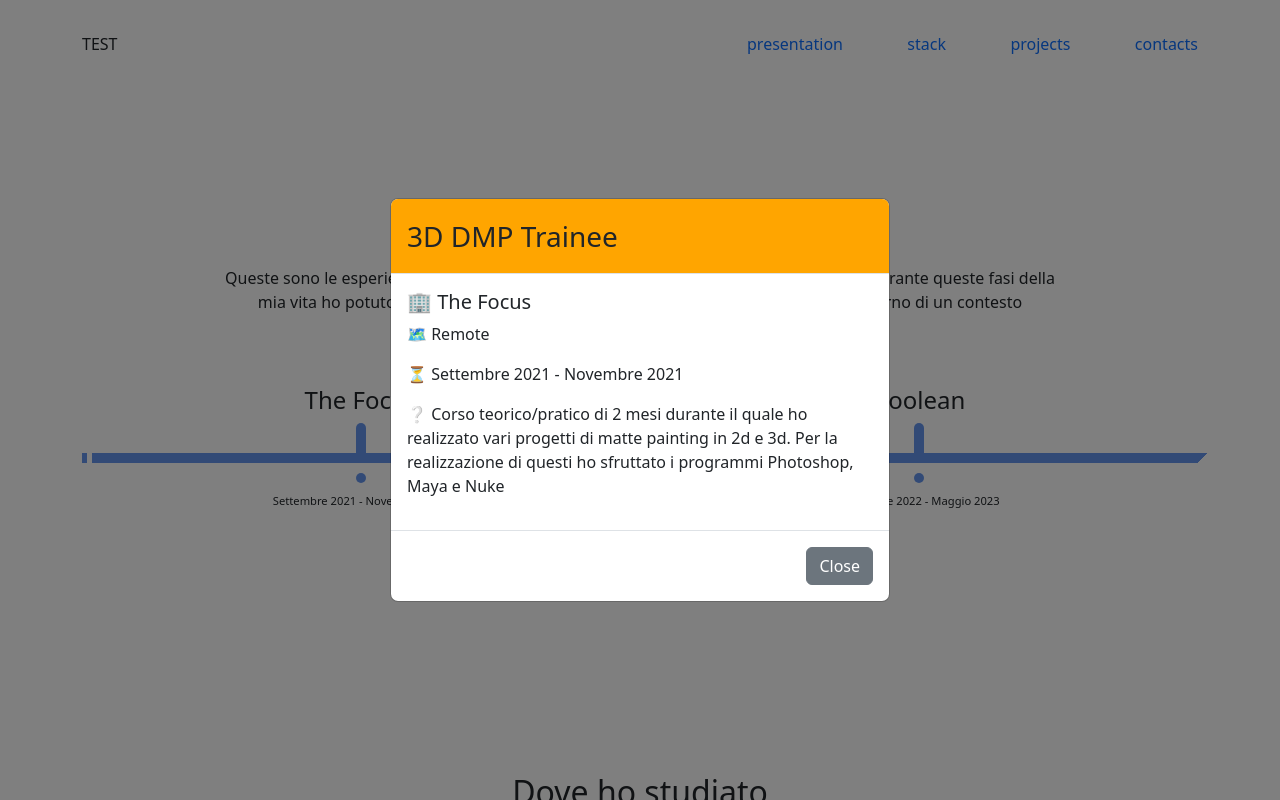
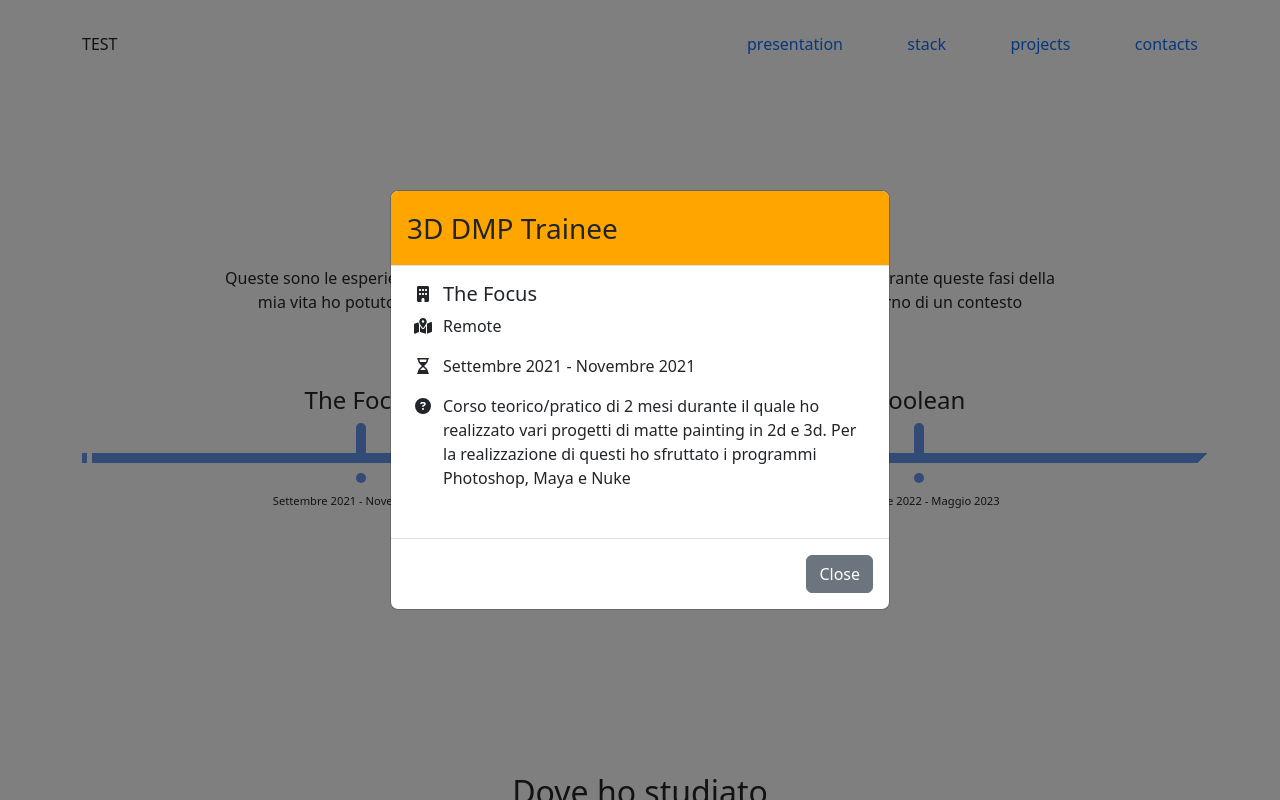
Before and after one commit to LorenzoNicco/LorenzoNicco.github.io, a Vue app: page /bio in a window 1280 px wide. Both pictures are taken after a click on the element "The Focus". Shown: the part 1031-1831 px from the top of the page. Built offline with nearby package versions, Linux system fonts and the light colour scheme.

Commit message:
Update modale con lista di fontawesome

```diff
--- a/src/components/RoadmapSection.vue
+++ b/src/components/RoadmapSection.vue
@@ -27,15 +27,27 @@
                         <h2 class="modal-title fs-3" id="exampleModalLabel">{{ data.title }}</h2>
                     </div>
 
-                    <div class="modal-body">
-                        <h5>🏢 {{ data.company }}</h5>
+                    <ul class="modal-body list-unstyled ms-5 ps-1">
+                        <li>
+                            <span class="fa-li"><font-awesome-icon icon="fa-solid fa-building" /></span>
+                            <h5>{{ data.company }}</h5>
+                        </li>
 
-                        <p>🗺 {{ data.location }}</p>
+                        <li>
+                            <span class="fa-li"><font-awesome-icon icon="fa-solid fa-map-location-dot" /></span>
+                            <p>{{ data.location }}</p>
+                        </li>
 
-                        <p>⏳ {{ data.duration }}</p>
+                        <li>
+                            <span class="fa-li"><font-awesome-icon icon="fa-regular fa-hourglass-half" /></span>
+                            <p>{{ data.duration }}</p>
+                        </li>
 
-                        <p>❔ {{ data.description }}</p>
-                    </div>
+                        <li>
+                            <span class="fa-li"><font-awesome-icon icon="fa-solid fa-circle-question" /></span>
+                            <p>{{ data.description }}</p>
+                        </li>
+                    </ul>
 
                     <div class="modal-footer">
                         <button type="button" class="btn btn-secondary" data-bs-dismiss="modal">Close</button>
--- a/src/main.js
+++ b/src/main.js
@@ -15,8 +15,12 @@ import { faUserSecret } from '@fortawesome/free-solid-svg-icons';
 import { faGithub } from '@fortawesome/free-brands-svg-icons';
 import { faLinkedin } from '@fortawesome/free-brands-svg-icons';
 import { faEnvelope } from '@fortawesome/free-solid-svg-icons';
+import { faBuilding } from '@fortawesome/free-solid-svg-icons';
+import { faMapLocationDot } from '@fortawesome/free-solid-svg-icons';
+import { faHourglassHalf } from '@fortawesome/free-regular-svg-icons';
+import { faCircleQuestion } from '@fortawesome/free-solid-svg-icons';
 
 /* add icons to the library */
-library.add(faUserSecret, faGithub, faLinkedin, faEnvelope);
+library.add(faUserSecret, faGithub, faLinkedin, faEnvelope, faBuilding, faMapLocationDot, faHourglassHalf, faCircleQuestion);
 
 createApp(App).use(router).component('font-awesome-icon', FontAwesomeIcon).mount('#app');
```
